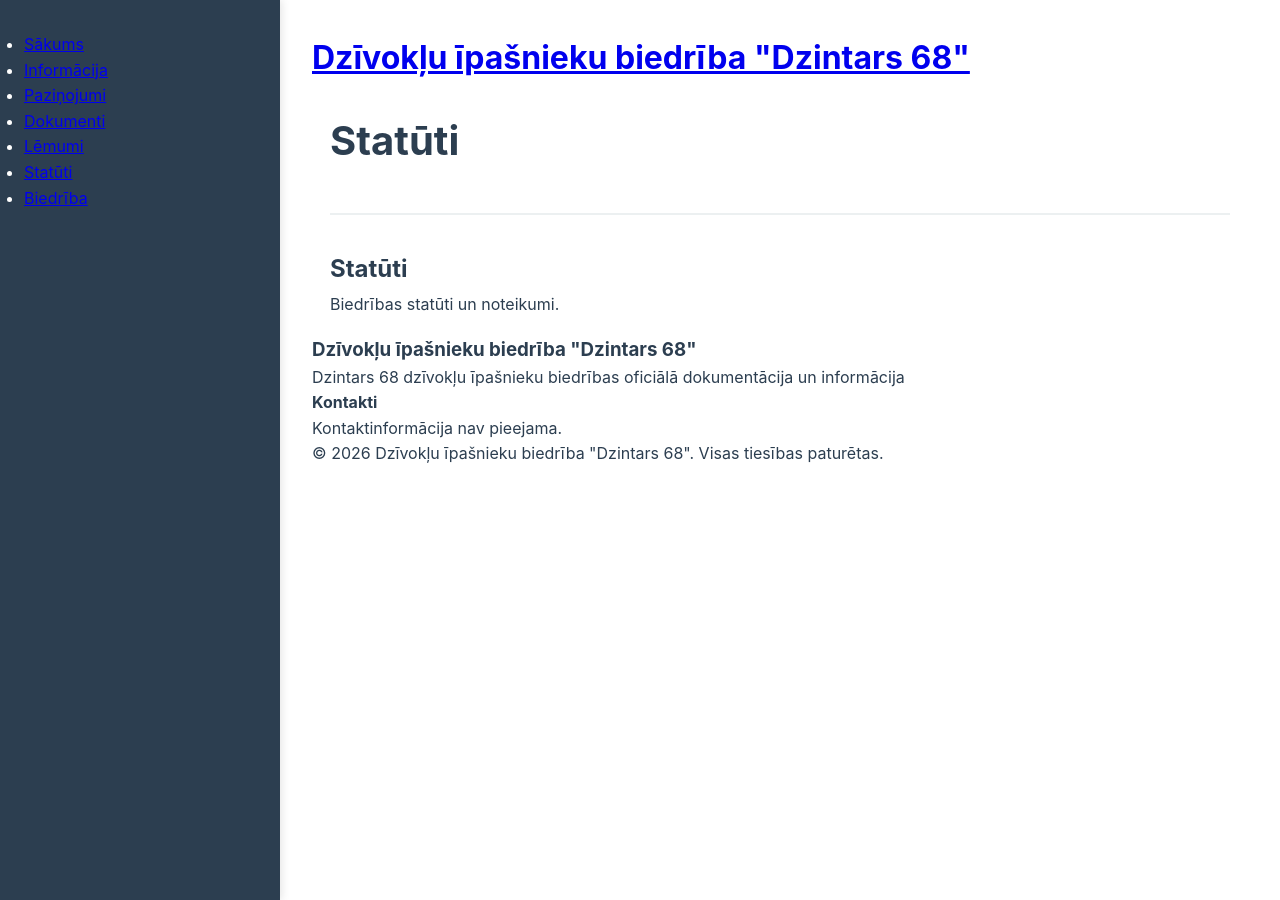
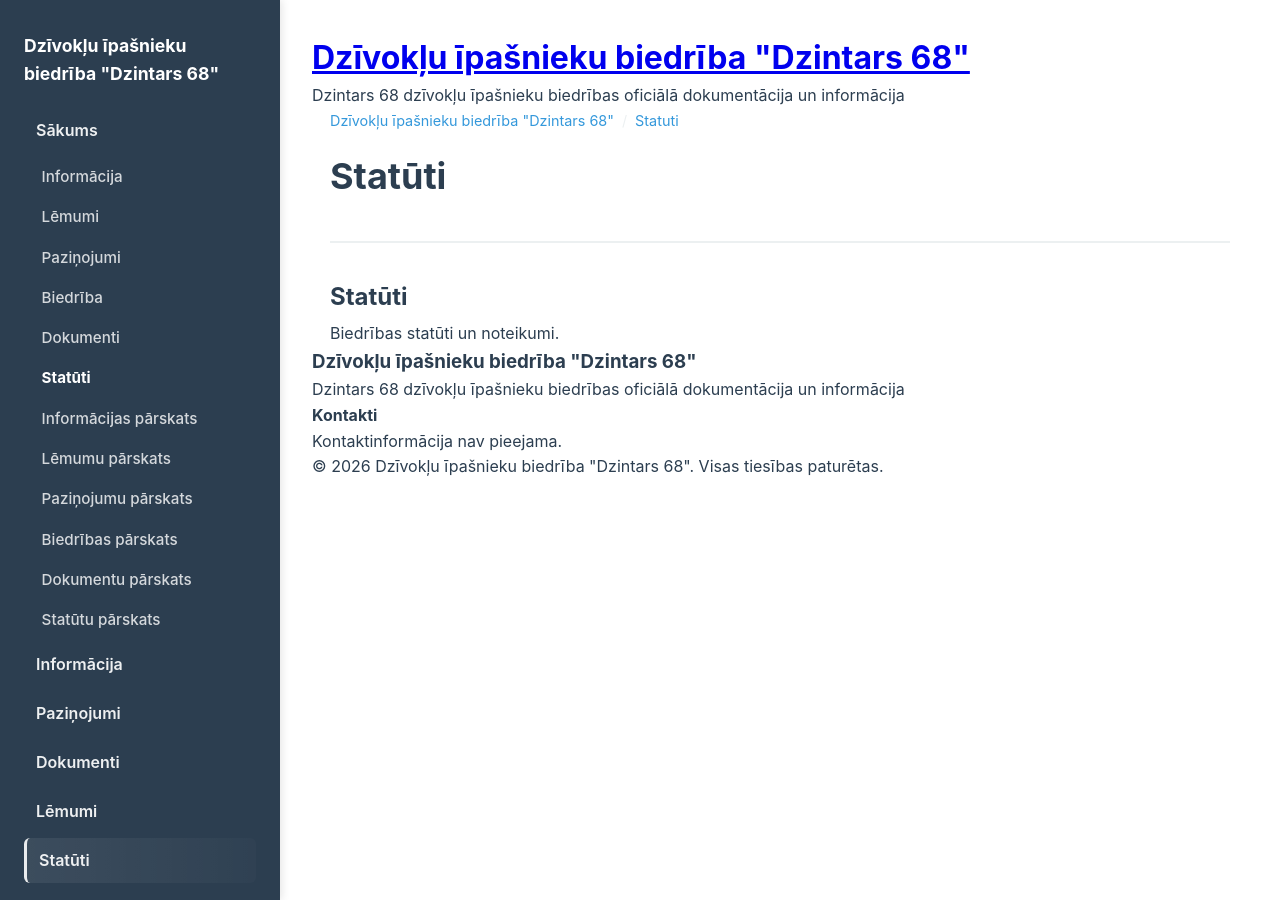
Before and after one commit to Dzintars68/dzintars68.github.io, a Jekyll site: the page built from statuti/index.md, in a window 1280 px wide. Built offline with Jekyll 4.4.1, drawn with Linux system fonts in a browser that asks for light colours; a script that is not in the unit is left out.

Commit message:
UI improvements: sidebar nested navigation, auto breadcrumbs, improve nav-card styling, add overview subsection pages

```diff
--- a/_includes/sidebar.html
+++ b/_includes/sidebar.html
@@ -1,13 +1,29 @@
-<aside class="sidebar">
-  <nav class="sidebar-nav" aria-label="Sāņu navigācija">
-    <ul>
+<aside class="sidebar" role="navigation" aria-label="Sāņu navigācija">
+  <div class="sidebar-header">
+    <a class="logo" href="{{ '/' | relative_url }}">{{ site.title }}</a>
+  </div>
+  <nav class="sidebar-nav">
+    <ul class="nav-list">
       {% for nav_item in site.navigation %}
-        <li>
-          <a href="{{ nav_item.url | relative_url }}" {% if page.url == nav_item.url %}class="active"{% endif %}>
-            {{ nav_item.title }}
-          </a>
+        <li class="nav-item {% if page.url == nav_item.url %}active{% endif %}">
+          <a class="nav-link" href="{{ nav_item.url | relative_url }}">{{ nav_item.title }}</a>
+          {% comment %} list subsection pages under the active top-level item {% endcomment %}
+          {% if page.url contains nav_item.url and page.url != nav_item.url %}
+            <ul class="sub-list">
+              {% for p in site.pages %}
+                {% if p.url contains nav_item.url and p.url != nav_item.url %}
+                  <li class="sub-item {% if page.url == p.url %}active{% endif %}">
+                    <a class="sub-link" href="{{ p.url | relative_url }}">{{ p.title | default: p.url | replace: nav_item.url, '' | replace: '/', ' ' | capitalize }}</a>
+                  </li>
+                {% endif %}
+              {% endfor %}
+            </ul>
+          {% endif %}
         </li>
       {% endfor %}
     </ul>
   </nav>
+  <div class="sidebar-footer">
+    <p class="sidebar-info">{{ site.description }}</p>
+  </div>
 </aside>
--- a/_layouts/default.html
+++ b/_layouts/default.html
@@ -14,10 +14,8 @@
       {% unless page.layout == 'home' %}
         {% include sidebar.html %}
       {% endunless %}
-      <main class="main-content">
-        {% unless page.layout == 'home' %}
-          {% include header.html %}
-        {% endunless %}
+      <main class="main-content {% unless page.layout == 'home' %}with-sidebar{% endunless %}">
+        {% include header.html %}
         {{ content }}
         {% include footer.html %}
       </main>
--- a/_layouts/page.html
+++ b/_layouts/page.html
@@ -4,7 +4,12 @@ layout: default
 
 <article class="page-content">
   <header class="page-header">
+    {% assign has_breadcrumbs = false %}
     {% if page.breadcrumbs %}
+      {% assign has_breadcrumbs = true %}
+    {% endif %}
+
+    {% if has_breadcrumbs %}
       <nav class="breadcrumbs" aria-label="Navigācija">
         <a href="{{ '/' | relative_url }}">{{ site.title }}</a>
         {% for crumb in page.breadcrumbs %}
@@ -16,6 +21,23 @@ layout: default
           {% endif %}
         {% endfor %}
       </nav>
+    {% else %}
+      {% comment %} Auto-generate breadcrumbs from URL if not provided {% endcomment %}
+      {% assign segments = page.url | split: '/' %}
+      {% assign crumb_url = '' %}
+      {% capture breadcrumb_items %}
+        <a href="{{ '/' | relative_url }}">{{ site.title }}</a>
+      {% endcapture %}
+      {% for segment in segments %}
+        {% if segment != '' %}
+          {% assign crumb_url = crumb_url | append: '/' | append: segment %}
+          {% capture name %}{{ segment | replace: '-', ' ' | capitalize }}{% endcapture %}
+          {% capture breadcrumb_items %}{{ breadcrumb_items }}<span class="separator">/</span><a href="{{ crumb_url | relative_url }}">{{ name }}</a>{% endcapture %}
+        {% endif %}
+      {% endfor %}
+      {% if breadcrumb_items != '' %}
+        <nav class="breadcrumbs" aria-label="Navigācija">{{ breadcrumb_items | strip }}</nav>
+      {% endif %}
     {% endif %}
 
     <h1>{{ page.title }}</h1>
--- a/assets/css/style.css
+++ b/assets/css/style.css
@@ -1,3 +1,4 @@
+/* Tweaks to nav cards and sidebar styles, plus responsive adjustments */
 * {
   margin: 0;
   padding: 0;
@@ -14,7 +15,7 @@
   --color-bg: #ffffff;
   --color-bg-light: #f8f9fa;
   --sidebar-width: 280px;
-  --transition: all 0.3s ease;
+  --transition: all 0.28s cubic-bezier(.2,.8,.2,1);
 }
 
 html, body {
@@ -30,7 +31,7 @@ html, body {
   min-height: 100vh;
 }
 
-/* Sānslēga stili */
+/* Sidebar styles */
 .sidebar {
   width: var(--sidebar-width);
   background-color: var(--color-primary);
@@ -45,441 +46,117 @@ html, body {
   box-shadow: 2px 0 8px rgba(0, 0, 0, 0.1);
 }
 
-.sidebar-header {
-  display: flex;
-  justify-content: space-between;
-  align-items: center;
-  margin-bottom: 2rem;
-  padding-bottom: 1rem;
-  border-bottom: 1px solid rgba(255, 255, 255, 0.1);
+.sidebar .logo {
+  color: white;
+  text-decoration: none;
+  font-weight: 700;
+  font-size: 1.1rem;
 }
 
-.sidebar-title {
-  font-size: 1.3rem;
-  margin: 0;
-  flex: 1;
-}
+.sidebar-header { margin-bottom: 1.25rem; }
 
-.logo {
-  color: white;
-  text-decoration: none;
-  font-weight: 600;
-  transition: var(--transition);
-}
+.sidebar-nav { margin-bottom: 1.5rem; }
 
-.logo:hover {
-  color: var(--color-secondary);
-}
+.nav-list { list-style: none; }
 
-.sidebar-toggle {
-  display: none;
-  background: none;
-  border: none;
-  color: white;
-  font-size: 1.5rem;
-  cursor: pointer;
-  padding: 0.25rem;
-}
-
-.sidebar-nav {
-  margin-bottom: 2rem;
-}
-
-.nav-list {
-  list-style: none;
-}
-
-.nav-item {
-  margin-bottom: 0.5rem;
-}
+.nav-item { margin-bottom: 0.25rem; }
 
 .nav-link {
   display: block;
-  padding: 0.75rem 1rem;
-  color: rgba(255, 255, 255, 0.8);
+  padding: 0.6rem 0.75rem;
+  color: rgba(255,255,255,0.92);
   text-decoration: none;
-  border-radius: 4px;
+  border-radius: 6px;
   transition: var(--transition);
-  border-left: 3px solid transparent;
-}
-
-.nav-link:hover {
-  background-color: rgba(255, 255, 255, 0.1);
-  color: white;
-}
-
-.nav-item.active .nav-link {
-  background-color: var(--color-secondary);
-  color: white;
-  border-left-color: white;
   font-weight: 600;
 }
 
-.sidebar-footer {
-  margin-top: 2rem;
-  padding-top: 1rem;
-  border-top: 1px solid rgba(255, 255, 255, 0.1);
+.nav-link:hover { background: rgba(255,255,255,0.06); color: white; }
+
+.nav-item.active > .nav-link {
+  background: linear-gradient(90deg, rgba(255,255,255,0.08), rgba(255,255,255,0.02));
+  border-left: 3px solid rgba(255,255,255,0.9);
 }
 
-.sidebar-info {
-  font-size: 0.85rem;
-  color: rgba(255, 255, 255, 0.6);
-  margin: 0;
+.sub-list { list-style: none; margin-left: 0.5rem; margin-top: 0.35rem; }
+
+.sub-item { margin-bottom: 0.2rem; }
+
+.sub-link {
+  display: block;
+  padding: 0.4rem 0.6rem;
+  color: rgba(255,255,255,0.8);
+  text-decoration: none;
+  border-radius: 4px;
+  font-weight: 500;
+  font-size: 0.95rem;
 }
 
-.sidebar-open {
-  display: none;
-  position: fixed;
-  top: 1rem;
-  left: 1rem;
-  background-color: var(--color-primary);
-  color: white;
-  border: none;
-  padding: 0.75rem 1rem;
-  border-radius: 4px;
-  cursor: pointer;
-  z-index: 99;
-  font-size: 1.3rem;
+.sub-link:hover { background: rgba(255,255,255,0.04); color: white; }
+
+.sub-item.active > .sub-link { color: white; font-weight: 700; }
+
+.sidebar-footer { margin-top: 1.5rem; padding-top: 1rem; border-top: 1px solid rgba(255,255,255,0.06); }
+
+.sidebar-info { font-size: 0.85rem; color: rgba(255,255,255,0.72); }
+
+/* Main content - allow conditional sidebar spacing via class */
+.main-content { flex: 1; margin-left: 0; padding: 2rem; background-color: var(--color-bg); transition: var(--transition); }
+.main-content.with-sidebar { margin-left: var(--sidebar-width); }
+
+.page-content { max-width: 900px; margin: 0 auto; }
+
+.page-header { margin-bottom: 2rem; padding-bottom: 1.5rem; border-bottom: 2px solid var(--color-border); }
+
+.breadcrumbs { display: flex; align-items: center; flex-wrap: wrap; gap: 0.5rem; margin-bottom: 1rem; font-size: 0.9rem; color: var(--color-text-light); }
+.breadcrumbs a { color: var(--color-secondary); text-decoration: none; }
+.breadcrumbs a:hover { color: var(--color-accent); text-decoration: underline; }
+.breadcrumbs .separator { color: var(--color-border); }
+
+.page-header h1 { font-size: 2.25rem; margin-bottom: 0.75rem; color: var(--color-primary); }
+
+.page-meta { display: flex; gap: 1rem; flex-wrap: wrap; font-size: 0.9rem; color: var(--color-text-light); }
+
+.page-body { font-size: 1rem; line-height: 1.8; color: var(--color-text); }
+
+/* Home layout tweaks and nav-card styles */
+.home-container { max-width: 1000px; margin: 0 auto; }
+.home-hero { text-align: center; padding: 3rem 0; background: linear-gradient(135deg, var(--color-primary) 0%, var(--color-secondary) 100%); color: white; border-radius: 8px; margin-bottom: 2rem; }
+.home-hero h1 { font-size: 2.6rem; margin-bottom: 0.5rem; color: white; }
+.home-subtitle { font-size: 1.1rem; color: rgba(255,255,255,0.95); margin: 0; }
+.home-intro { text-align: center; margin-bottom: 3rem; font-size: 1.05rem; color: var(--color-text); }
+.home-intro p { max-width: 700px; margin: 0 auto; }
+
+.home-navigation { margin-bottom: 3rem; }
+
+.nav-grid { display: grid; grid-template-columns: repeat(auto-fit, minmax(260px, 1fr)); gap: 1.25rem; }
+
+.nav-card { display: flex; flex-direction: column; align-items: flex-start; padding: 1.75rem; background-color: var(--color-bg-light); border: 1px solid var(--color-border); border-radius: 10px; text-decoration: none; color: var(--color-text); transition: var(--transition); cursor: pointer; min-height: 140px; }
+
+.nav-card:hover { border-color: var(--color-secondary); box-shadow: 0 8px 24px rgba(52,152,219,0.08); transform: translateY(-6px); }
+
+.nav-card-icon { width: 56px; height: 56px; display: flex; align-items: center; justify-content: center; font-size: 1.8rem; margin-bottom: 0.85rem; background: white; color: var(--color-primary); border-radius: 10px; box-shadow: 0 2px 8px rgba(0,0,0,0.04); }
+
+.nav-card h3 { font-size: 1.25rem; margin-bottom: 0.5rem; color: var(--color-primary); }
+.nav-card p { font-size: 0.95rem; color: var(--color-text-light); margin: 0; flex: 1; }
+
+/* Responsive */
+@media (max-width: 1024px) {
+  .sidebar { transform: translateX(-100%); transition: var(--transition); z-index: 1000; }
+  .sidebar.active { transform: translateX(0); box-shadow: 2px 0 16px rgba(0,0,0,0.3); }
+  .main-content { margin-left: 0; padding: 1.5rem; }
 }
 
-/* Galvenais saturs */
-.main-content {
-  flex: 1;
-  margin-left: var(--sidebar-width);
-  padding: 2rem;
-  background-color: var(--color-bg);
+@media (max-width: 768px) {
+  .nav-grid { grid-template-columns: 1fr; }
+  .page-header h1 { font-size: 1.6rem; }
+  .home-hero { padding: 2rem 1rem; margin-bottom: 1.5rem; }
+  .home-hero h1 { font-size: 1.4rem; }
+  .home-subtitle { font-size: 0.95rem; }
+  .sidebar { width: 100%; --sidebar-width: 0; position: relative; height: auto; }
 }
 
-.page-content {
-  max-width: 900px;
-  margin: 0 auto;
+@media print {
+  .sidebar, .sidebar-open, .sidebar-toggle { display: none; }
+  .main-content { margin-left: 0; padding: 0; }
 }
-
-.page-header {
-  margin-bottom: 2rem;
-  padding-bottom: 1.5rem;
-  border-bottom: 2px solid var(--color-border);
-}
-
-.breadcrumbs {
-  display: flex;
-  align-items: center;
-  flex-wrap: wrap;
-  gap: 0.5rem;
-  margin-bottom: 1rem;
-  font-size: 0.9rem;
-  color: var(--color-text-light);
-}
-
-.breadcrumbs a {
-  color: var(--color-secondary);
-  text-decoration: none;
-  transition: var(--transition);
-}
-
-.breadcrumbs a:hover {
-  color: var(--color-accent);
-  text-decoration: underline;
-}
-
-.breadcrumbs .separator {
-  color: var(--color-border);
-}
-
-.page-header h1 {
-  font-size: 2.5rem;
-  margin-bottom: 1rem;
-  color: var(--color-primary);
-}
-
-.page-meta {
-  display: flex;
-  gap: 1rem;
-  flex-wrap: wrap;
-  font-size: 0.9rem;
-  color: var(--color-text-light);
-}
-
-.meta-item {
-  display: flex;
-  align-items: center;
-  gap: 0.5rem;
-}
-
-.page-body {
-  font-size: 1rem;
-  line-height: 1.8;
-  color: var(--color-text);
-}
-
-.page-body h2 {
-  font-size: 1.8rem;
-  margin-top: 2rem;
-  margin-bottom: 1rem;
-  color: var(--color-primary);
-  border-bottom: 1px solid var(--color-border);
-  padding-bottom: 0.5rem;
-}
-
-.page-body h3 {
-  font-size: 1.4rem;
-  margin-top: 1.5rem;
-  margin-bottom: 0.75rem;
-  color: var(--color-primary);
-}
-
-.page-body p {
-  margin-bottom: 1rem;
-}
-
-.page-body ul,
-.page-body ol {
-  margin-bottom: 1rem;
-  margin-left: 2rem;
-}
-
-.page-body li {
-  margin-bottom: 0.5rem;
-}
-
-.page-body a {
-  color: var(--color-secondary);
-  text-decoration: none;
-  transition: var(--transition);
-  border-bottom: 1px dotted var(--color-secondary);
-}
-
-.page-body a:hover {
-  color: var(--color-accent);
-  border-bottom-color: var(--color-accent);
-}
-
-.page-body code {
-  background-color: var(--color-bg-light);
-  padding: 0.2rem 0.4rem;
-  border-radius: 3px;
-  font-family: 'Courier New', monospace;
-  font-size: 0.9em;
-}
-
-.page-body pre {
-  background-color: var(--color-bg-light);
-  padding: 1rem;
-  border-radius: 4px;
-  overflow-x: auto;
-  margin-bottom: 1rem;
-}
-
-.page-body pre code {
-  padding: 0;
-  background: none;
-}
-
-.page-body blockquote {
-  border-left: 4px solid var(--color-secondary);
-  padding-left: 1rem;
-  margin-left: 0;
-  margin-bottom: 1rem;
-  color: var(--color-text-light);
-  font-style: italic;
-}
-
-.page-footer {
-  margin-top: 3rem;
-  padding-top: 2rem;
-  border-top: 1px solid var(--color-border);
-  text-align: center;
-  font-size: 0.9rem;
-  color: var(--color-text-light);
-}
-
-.page-footer p {
-  margin-bottom: 0.5rem;
-}
-
-.footer-info {
-  font-size: 0.85rem;
-}
-
-/* Mājas lapa */
-.home-container {
-  max-width: 1000px;
-  margin: 0 auto;
-}
-
-.home-hero {
-  text-align: center;
-  padding: 3rem 0;
-  background: linear-gradient(135deg, var(--color-primary) 0%, var(--color-secondary) 100%);
-  color: white;
-  border-radius: 8px;
-  margin-bottom: 2rem;
-}
-
-.home-hero h1 {
-  font-size: 2.8rem;
-  margin-bottom: 0.5rem;
-  color: white;
-}
-
-.home-subtitle {
-  font-size: 1.2rem;
-  color: rgba(255, 255, 255, 0.9);
-  margin: 0;
-}
-
-.home-intro {
-  text-align: center;
-  margin-bottom: 3rem;
-  font-size: 1.1rem;
-  color: var(--color-text);
-}
-
-.home-intro p {
-  max-width: 700px;
-  margin: 0 auto;
-}
-
-.home-navigation {
-  margin-bottom: 3rem;
-}
-
-.nav-grid {
-  display: grid;
-  grid-template-columns: repeat(auto-fit, minmax(280px, 1fr));
-  gap: 1.5rem;
-}
-
-.nav-card {
-  display: flex;
-  flex-direction: column;
-  padding: 2rem;
-  background-color: var(--color-bg-light);
-  border: 2px solid var(--color-border);
-  border-radius: 8px;
-  text-decoration: none;
-  color: var(--color-text);
-  transition: var(--transition);
-  cursor: pointer;
-}
-
-.nav-card:hover {
-  border-color: var(--color-secondary);
-  box-shadow: 0 4px 12px rgba(52, 152, 219, 0.15);
-  transform: translateY(-4px);
-}
-
-.nav-card-icon {
-  font-size: 2.5rem;
-  margin-bottom: 1rem;
-}
-
-.nav-card h3 {
-  font-size: 1.4rem;
-  margin-bottom: 0.75rem;
-  color: var(--color-primary);
-  text-decoration: none;
-}
-
-.nav-card p {
-  font-size: 0.95rem;
-  color: var(--color-text-light);
-  margin: 0;
-  flex: 1;
-}
-
-/* Reaguošana - Tablet */
-@media (max-width: 1024px) {
-  .sidebar {
-    transform: translateX(-100%);
-    transition: var(--transition);
-    z-index: 1000;
-  }
-
-  .sidebar.active {
-    transform: translateX(0);
-    box-shadow: 2px 0 16px rgba(0, 0, 0, 0.3);
-  }
-
-  .sidebar-toggle {
-    display: block;
-  }
-
-  .sidebar-open {
-    display: block;
-  }
-
-  .main-content {
-    margin-left: 0;
-    padding: 1.5rem;
-  }
-
-  .page-header h1 {
-    font-size: 2rem;
-  }
-
-  .home-hero h1 {
-    font-size: 2rem;
-  }
-}
-
-/* Reaguošana - Mobile */
-@media (max-width: 768px) {
-  .nav-grid {
-    grid-template-columns: 1fr;
-  }
-
-  .page-header h1 {
-    font-size: 1.75rem;
-  }
-
-  .page-body h2 {
-    font-size: 1.5rem;
-  }
-
-  .breadcrumbs {
-    font-size: 0.8rem;
-  }
-
-  .home-hero {
-    padding: 2rem 1rem;
-    margin-bottom: 1.5rem;
-  }
-
-  .home-hero h1 {
-    font-size: 1.6rem;
-  }
-
-  .home-subtitle {
-    font-size: 1rem;
-  }
-
-  .sidebar {
-    width: 100%;
-    --sidebar-width: 0;
-  }
-
-  .sidebar-open {
-    top: 1rem;
-    left: 1rem;
-    padding: 0.5rem 0.75rem;
-  }
-}
-
-/* Izprintēšanas stili */
-@media print {
-  .sidebar,
-  .sidebar-open,
-  .sidebar-toggle {
-    display: none;
-  }
-
-  .main-content {
-    margin-left: 0;
-    padding: 0;
-  }
-
-  .page-footer {
-    page-break-before: avoid;
-  }
-}
--- /dev/null
+++ b/biedriba/overview.md
@@ -0,0 +1,9 @@
+---
+layout: page
+title: Biedrības pārskats
+permalink: /biedriba/overview/
+---
+
+# Pārskats: Biedrība
+
+Noklusējuma apakšsadaļa biedrībai.
--- /dev/null
+++ b/dokumenti/overview.md
@@ -0,0 +1,9 @@
+---
+layout: page
+title: Dokumentu pārskats
+permalink: /dokumenti/overview/
+---
+
+# Pārskats: Dokumenti
+
+Noklusējuma apakšsadaļa dokumentiem.
--- /dev/null
+++ b/informacija/overview.md
@@ -0,0 +1,9 @@
+---
+layout: page
+title: Informācijas pārskats
+permalink: /informacija/overview/
+---
+
+# Pārskats: Informācija
+
+Šī ir noklusējuma apakšsadaļa par Informāciju.
--- /dev/null
+++ b/lemumi/overview.md
@@ -0,0 +1,9 @@
+---
+layout: page
+title: Lēmumu pārskats
+permalink: /lemumi/overview/
+---
+
+# Pārskats: Lēmumi
+
+Noklusējuma apakšsadaļa lēmumiem.
--- /dev/null
+++ b/pazinjojumi/overview.md
@@ -0,0 +1,9 @@
+---
+layout: page
+title: Paziņojumu pārskats
+permalink: /pazinjojumi/overview/
+---
+
+# Pārskats: Paziņojumi
+
+Noklusējuma apakšsadaļa paziņojumiem.
--- /dev/null
+++ b/statuti/overview.md
@@ -0,0 +1,9 @@
+---
+layout: page
+title: Statūtu pārskats
+permalink: /statuti/overview/
+---
+
+# Pārskats: Statūti
+
+Noklusējuma apakšsadaļa statūtiem.
```
